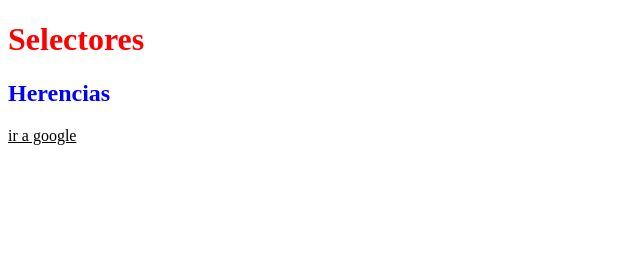
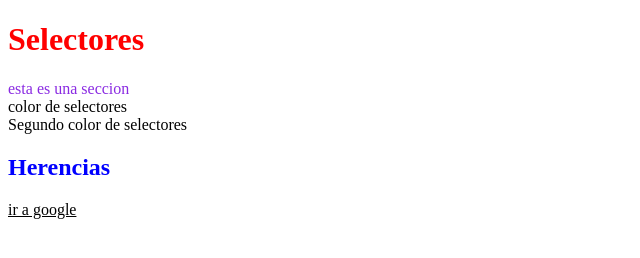
Before and after one commit to Gasoluis/Semana_4_clase1, a plain HTML site: page index.html in a window 1280 px wide. Shown: the whole page, without its empty margins (0-640 px from the left). Drawn offline with Linux system fonts and the light colour scheme.

Commit message:
tarea_version.2

```diff
--- a/index.html
+++ b/index.html
@@ -8,6 +8,11 @@
 </head>
 <body>
     <h1>Selectores</h1>
+        <section>
+            <header>esta es una seccion</header>
+            <article>color de selectores</article>
+            <article> Segundo color de selectores</article>
+        </section>
 
 
     <h2> Herencias</h2>
--- a/styeles.css
+++ b/styeles.css
@@ -7,3 +7,10 @@ h2{
 a{
     color: inherit
 }
+section{
+    color:blueviolet
+}
+article{
+    color:black
+
+}
```
